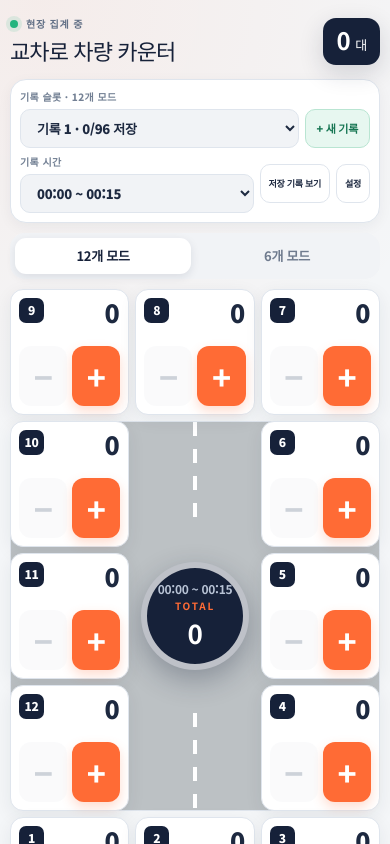
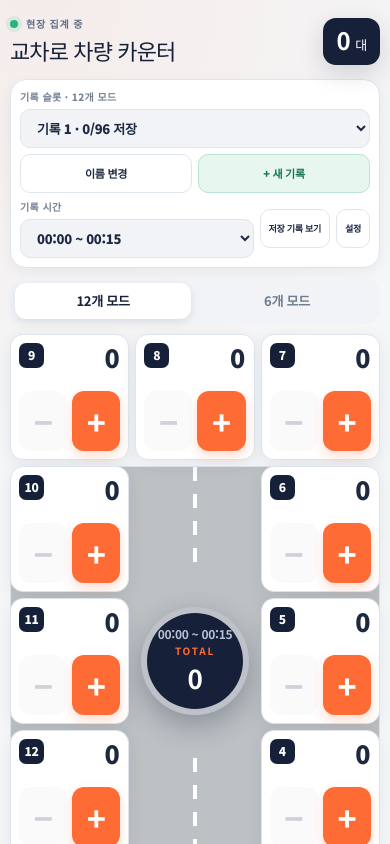
Before and after one commit to tjrud/intersection-vehicle-counter-dashboard, a Next.js app: page / in a window 390 px wide. Shown: the top 844 px of the page. Built offline with nearby package versions, Linux system fonts and the light colour scheme.

Commit message:
Add record slot renaming

```diff
--- a/app/globals.css
+++ b/app/globals.css
@@ -21,9 +21,15 @@ h1 { margin:0; color:var(--navy); font-size:clamp(26px,3vw,38px); letter-spacing
 .time-field { display:flex; flex-direction:column; gap:5px; }
 .time-field label { color:#738094; font-size:10px; font-weight:800; letter-spacing:.04em; }
 .time-field select { min-width:210px; height:42px; padding:0 36px 0 12px; color:var(--ink); background:var(--surface-soft); border:1px solid var(--line); border-radius:10px; font-size:16px; font-weight:850; cursor:pointer; }
-.record-set-controls { display:flex; gap:6px; }
+.record-set-controls { display:flex; flex-wrap:wrap; gap:6px; }
 .record-set-field select { min-width:190px; font-size:14px; }
 .new-record { height:42px; padding:0 13px; color:#177653; background:#e7f7f0; border:1px solid #b9e5d2; border-radius:10px; font-size:12px; font-weight:850; white-space:nowrap; cursor:pointer; }
+.rename-record { height:42px; padding:0 12px; color:var(--ink); background:var(--surface); border:1px solid var(--line); border-radius:10px; font-size:12px; font-weight:800; white-space:nowrap; cursor:pointer; }
+.record-rename { display:flex; gap:6px; margin-top:2px; }
+.record-rename input { flex:1; min-width:0; height:40px; padding:0 12px; color:var(--ink); background:var(--surface); border:2px solid var(--orange); border-radius:10px; font-size:14px; font-weight:750; outline:0; }
+.record-rename button { height:40px; padding:0 12px; color:var(--ink); background:var(--surface); border:1px solid var(--line); border-radius:9px; font-size:11px; font-weight:800; cursor:pointer; }
+.record-rename button[type="submit"] { color:white; background:var(--orange); border-color:var(--orange); }
+.record-rename button:disabled { opacity:.45; cursor:default; }
 .save-status { align-self:center; padding:6px 9px; border-radius:999px; font-size:10px; font-weight:800; }
 .save-status.draft { color:#a34f19; background:#fff0e8; }
 .save-status.saved { color:#177653; background:#e7f7f0; }
@@ -130,7 +136,7 @@ tbody tr.has-data th { color:var(--orange-dark); }
 }
 @media(max-width:620px){
   .app-shell{padding:16px 10px 12px}.topbar{align-items:center;margin-bottom:12px}.eyebrow{font-size:10px;margin-bottom:3px}h1{font-size:22px}.total-card{padding:10px 13px;border-radius:13px;gap:5px}.total-card span{display:none}.total-card strong{font-size:24px}
-  .record-toolbar{align-items:center;padding:9px;gap:6px}.time-field{flex:1}.time-field select{width:100%;min-width:0;height:39px;font-size:13px}.record-set-field{flex:1 0 100%;width:100%}.record-set-controls{width:100%}.record-set-field select{flex:1}.new-record{height:39px;padding:0 11px;font-size:11px}.save-status{display:none}.sheet-open,.settings-open{height:39px;padding:0 8px;font-size:9px}
+  .record-toolbar{align-items:center;padding:9px;gap:6px}.time-field{flex:1}.time-field select{width:100%;min-width:0;height:39px;font-size:13px}.record-set-field{flex:1 0 100%;width:100%}.record-set-controls{width:100%}.record-set-field select{flex:1 0 100%}.new-record,.rename-record{flex:1;height:39px;padding:0 11px;font-size:11px}.record-rename{width:100%}.save-status{display:none}.sheet-open,.settings-open{height:39px;padding:0 8px;font-size:9px}
   .mode-switch{width:100%;margin-bottom:10px}.mode-switch button{justify-content:center;min-width:0;width:50%;padding:8px 6px}.mode-switch button span{display:none}
   .full-layout{grid-template-columns:repeat(3,1fr);grid-template-rows:repeat(5,130px);gap:6px;min-height:674px}.photo-layout{grid-template-columns:repeat(3,1fr);grid-template-rows:repeat(4,142px);gap:6px;min-height:586px}
   .counter{display:flex;flex-direction:column;gap:4px;padding:8px;border-radius:13px}.number-badge{width:25px;height:25px;border-radius:7px;font-size:12px}output{position:absolute;top:10px;right:10px;font-size:25px}.controls{width:100%;margin-top:auto;gap:5px}.controls button{width:50%;height:64px;border-radius:12px;font-size:32px}.intersection{border-radius:17px}.center-mark{width:108px;border-width:6px}.center-mark strong{font-size:26px}
--- a/app/page.tsx
+++ b/app/page.tsx
@@ -88,6 +88,8 @@ export default function Home() {
   const [volume, setVolume] = useState(60);
   const [excelFile, setExcelFile] = useState<File | null>(null);
   const [excelState, setExcelState] = useState<ExcelState>({ kind: "idle", message: "" });
+  const [editingRecordName, setEditingRecordName] = useState(false);
+  const [recordNameDraft, setRecordNameDraft] = useState("");
   const audioContextRef = useRef<AudioContext | null>(null);
   const compressorRef = useRef<DynamicsCompressorNode | null>(null);
   const nextSoundAtRef = useRef(0);
@@ -148,6 +150,7 @@ export default function Home() {
   const selectSlot = (nextSlot: string) => updateActiveRecordSet((recordSet) => ({ ...recordSet, slot: nextSlot }));
   const selectRecordSet = (recordSetId: string) => {
     setActiveRecordIds((current) => ({ ...current, [mode]: recordSetId }));
+    setEditingRecordName(false);
     setExcelFile(null);
     setExcelState({ kind: "idle", message: "" });
   };
@@ -157,13 +160,25 @@ export default function Home() {
     const nextRecordSet: RecordSet = { id, name: `기록 ${nextNumber}`, records: {}, drafts: {}, slot: "00" };
     setLibrary((current) => ({ ...current, [mode]: [...current[mode], nextRecordSet] }));
     setActiveRecordIds((current) => ({ ...current, [mode]: id }));
+    setEditingRecordName(false);
     setExcelFile(null);
     setExcelState({ kind: "idle", message: "" });
   };
   const selectMode = (nextMode: Mode) => {
     setMode(nextMode);
+    setEditingRecordName(false);
     setExcelFile(null);
     setExcelState({ kind: "idle", message: "" });
+  };
+  const startRenamingRecord = () => {
+    setRecordNameDraft(activeRecordSet.name);
+    setEditingRecordName(true);
+  };
+  const saveRecordName = () => {
+    const nextName = recordNameDraft.trim();
+    if (!nextName) return;
+    updateActiveRecordSet((recordSet) => ({ ...recordSet, name: nextName }));
+    setEditingRecordName(false);
   };
   const playSound = (force = false, direction: 1 | -1 = 1) => {
     if (!soundOn && !force) return;
@@ -398,7 +413,7 @@ export default function Home() {
       </header>
 
       <section className="record-toolbar" aria-label="기록 슬롯과 시간 선택">
-        <div className="time-field record-set-field"><label htmlFor="record-set">기록 슬롯 · {mode === "full" ? "12개 모드" : "6개 모드"}</label><div className="record-set-controls"><select id="record-set" value={activeRecordId} onChange={(event) => selectRecordSet(event.target.value)}>{modeRecordSets.map((recordSet) => <option key={recordSet.id} value={recordSet.id}>{recordSet.name} · {Object.keys(recordSet.records).length}/96 저장</option>)}</select><button type="button" className="new-record" onClick={createRecordSet}>+ 새 기록</button></div></div>
+        <div className="time-field record-set-field"><label htmlFor="record-set">기록 슬롯 · {mode === "full" ? "12개 모드" : "6개 모드"}</label><div className="record-set-controls"><select id="record-set" value={activeRecordId} onChange={(event) => selectRecordSet(event.target.value)}>{modeRecordSets.map((recordSet) => <option key={recordSet.id} value={recordSet.id}>{recordSet.name} · {Object.keys(recordSet.records).length}/96 저장</option>)}</select><button type="button" className="rename-record" onClick={startRenamingRecord}>이름 변경</button><button type="button" className="new-record" onClick={createRecordSet}>+ 새 기록</button></div>{editingRecordName && <form className="record-rename" onSubmit={(event) => { event.preventDefault(); saveRecordName(); }}><input autoFocus maxLength={40} value={recordNameDraft} onChange={(event) => setRecordNameDraft(event.target.value)} aria-label="기록 이름" /><button type="submit" disabled={!recordNameDraft.trim()}>저장</button><button type="button" onClick={() => setEditingRecordName(false)}>취소</button></form>}</div>
         <div className="time-field wide"><label htmlFor="record-slot">기록 시간</label><select id="record-slot" value={slot} onChange={(e) => selectSlot(e.target.value)}>{slots.map((item) => <option key={item.key} value={item.key}>{item.label}</option>)}</select></div>
         <span className={`save-status ${savedCurrent ? "saved" : "draft"}`}>{savedCurrent ? "저장된 구간" : "작성 중"}</span>
         <button type="button" className="sheet-open" onClick={() => setShowSheet(true)}>저장 기록 보기</button>
```
Also changed, not shown: 2 other files (tests, documents, lock files or other folders).
